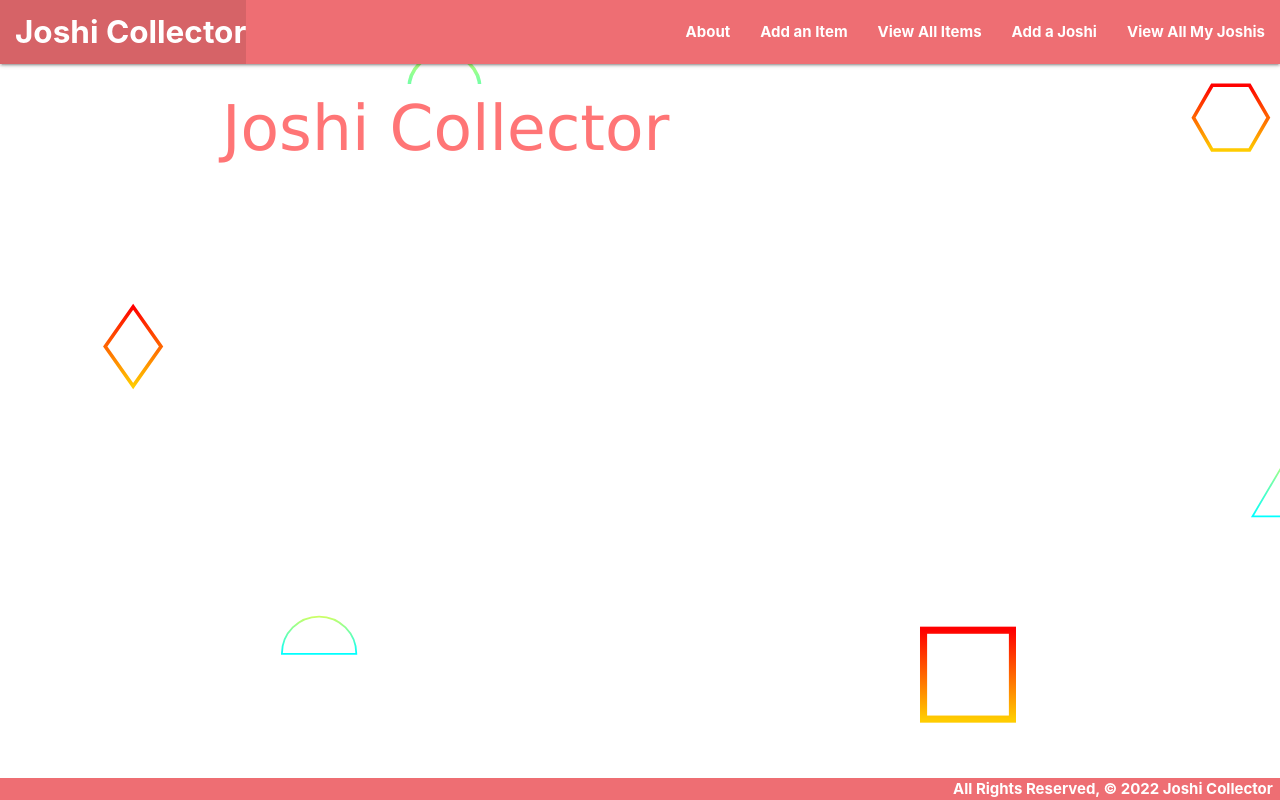
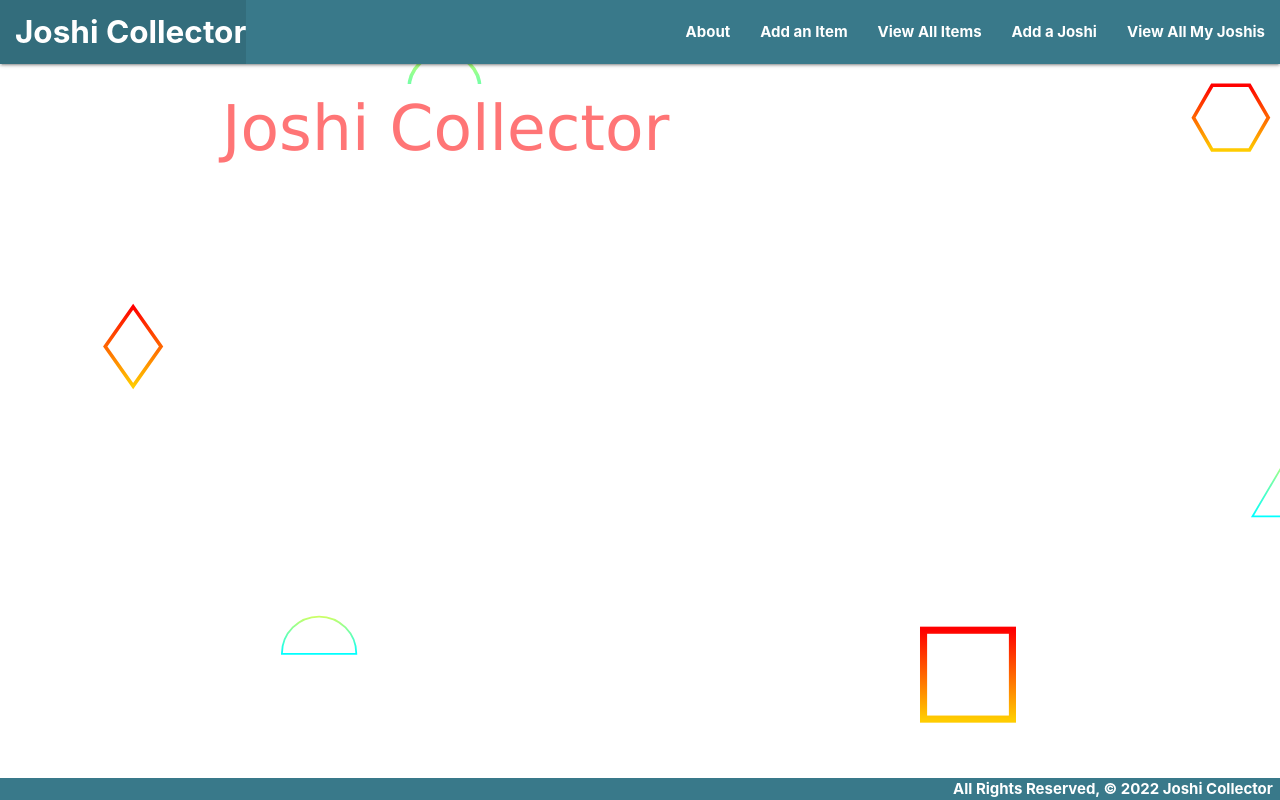
Before and after one commit to TonyPurple/joshicollector-flex44-anthonyvanoni, a Django app: page / in a window 1280 px wide. Run offline with Django 4.2, Linux system fonts and the light colour scheme.

Commit message:
displaying more attractive colour for nav and footer

```diff
--- a/main_app/static/css/style.css
+++ b/main_app/static/css/style.css
@@ -20,9 +20,15 @@ main {
     padding: 10px;
 }
 
+nav .nav-wrapper {
+    background-color: rgb(57, 121, 138);
+    padding: 0;
+}
+
 footer.page-footer {
     padding-top: 0;
     text-align: right;
+    background-color: rgb(57, 121, 138);
 }
 
 h1 {
```
